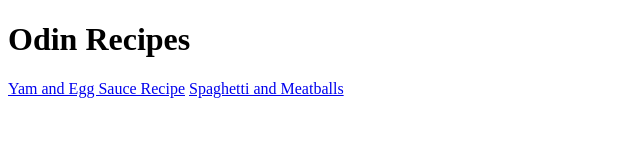
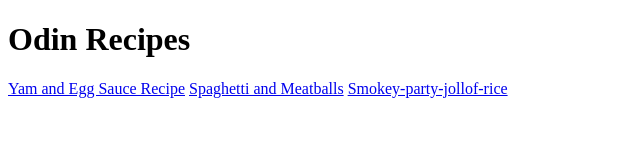
Before and after one commit to genius-el/odin-recipes, a plain HTML site: page index.html in a window 1280 px wide. Shown: the whole page, without its empty margins (0-640 px from the left). Drawn offline with Linux system fonts and the light colour scheme.

Commit message:
fix: Add the jollof-rice link to the new page
Incorporated the link and its functionalities to the home page

```diff
--- a/index.html
+++ b/index.html
@@ -11,7 +11,7 @@
         <h1>Odin Recipes</h1>
         <a href="recipes/yam-and-egg-sauce.html" target="_blank" rel="noopener noreferrer">Yam and Egg Sauce Recipe</a>
         <a href="recipes/spaghetti-and-meatballs.html" target="_blank" rel="noopener noreferrer">Spaghetti and Meatballs</a>
-
+        <a href="recipes/smokey-party-jollof-rice.html" target="_blank" rel="noopener noreferrer">Smokey-party-jollof-rice</a>
 
     </body>
 </html>
```
